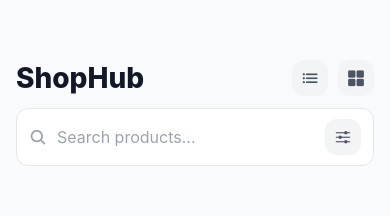
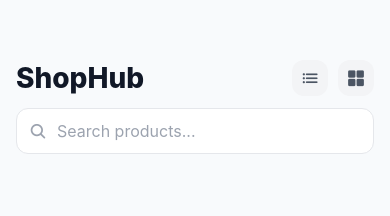
Before and after one commit to mahekgupta12/ShopHub, a React Native app: screen /MainTabs in a window 390 px wide. Shown: the top 216 px of the page. Built offline with nearby package versions, Linux system fonts and the light colour scheme.

Commit message:
Search bar added in new file

```diff
--- a/package.json
+++ b/package.json
@@ -18,7 +18,8 @@
     "react": "19.1.1",
     "react-native": "0.82.1",
     "react-native-safe-area-context": "^5.6.2",
-    "react-native-screens": "^4.18.0"
+    "react-native-screens": "^4.18.0",
+    "react-native-vector-icons": "^10.3.0"
   },
   "devDependencies": {
     "@babel/core": "^7.25.2",
@@ -33,6 +34,7 @@
     "@react-native/typescript-config": "0.82.1",
     "@types/jest": "^29.5.13",
     "@types/react": "^19.1.1",
+    "@types/react-native-vector-icons": "^6.4.18",
     "@types/react-test-renderer": "^19.1.0",
     "eslint": "^8.19.0",
     "jest": "^29.6.3",
--- a/src/Screens/Home/HomeScreens.tsx
+++ b/src/Screens/Home/HomeScreens.tsx
@@ -1,6 +1,8 @@
+// src/Screens/Home/HomeScreens.tsx
 import React, { useState } from "react";
-import { View, Text, TextInput, TouchableOpacity, StyleSheet } from "react-native";
+import { View, Text, TouchableOpacity, StyleSheet } from "react-native";
 import Ionicons from "react-native-vector-icons/Ionicons";
+import SearchBar from "./SearchBar";
 
 export default function HomeScreens() {
   const [query, setQuery] = useState("");
@@ -21,20 +23,11 @@ export default function HomeScreens() {
         </View>
       </View>
 
-      {/* Search */}
-      <View style={styles.searchWrap}>
-        <Ionicons name="search" size={18} color="#9CA3AF" />
-        <TextInput
-          placeholder="Search products..."
-          value={query}
-          onChangeText={setQuery}
-          placeholderTextColor="#9CA3AF"
-          style={styles.searchInput}
-        />
-        <TouchableOpacity style={styles.filterChip} activeOpacity={0.8}>
-          <Ionicons name="options" size={18} color="#4B5563" />
-        </TouchableOpacity>
-      </View>
+      {/* Search (without FilterIcon now) */}
+      <SearchBar
+        query={query}
+        onChangeQuery={setQuery}
+      />
 
       {/* Content area (empty for now) */}
       <View style={styles.emptyArea}>
@@ -74,32 +67,7 @@ const styles = StyleSheet.create({
     justifyContent: "center",
   },
 
-  /* Search */
-  searchWrap: {
-    flexDirection: "row",
-    alignItems: "center",
-    gap: 10,
-    backgroundColor: "#FFFFFF",
-    borderRadius: 12,
-    paddingHorizontal: 12,
-    paddingVertical: 10,
-    borderWidth: 1,
-    borderColor: "#E5E7EB",
-    marginBottom: 12,
-  },
-  searchInput: { flex: 1, fontSize: 16, color: "#111827", paddingVertical: 2 },
-  filterChip: {
-    height: 36,
-    width: 36,
-    borderRadius: 12,
-    backgroundColor: "#F3F4F6",
-    alignItems: "center",
-    justifyContent: "center",
-  },
-
-  /* Empty content placeholder */
   emptyArea: {
     flex: 1,
-    // add future content here
   },
 });
--- /dev/null
+++ b/src/Screens/Home/SearchBar.tsx
@@ -0,0 +1,47 @@
+// src/Screens/Home/SearchBar.tsx
+import React from "react";
+import { View, TextInput, StyleSheet } from "react-native";
+import Ionicons from "react-native-vector-icons/Ionicons";
+
+type Props = {
+  query: string;
+  onChangeQuery: (text: string) => void;
+  RightElement?: React.ReactNode;
+};
+
+export default function SearchBar({ query, onChangeQuery, RightElement }: Props) {
+  return (
+    <View style={styles.searchWrap}>
+      <Ionicons name="search" size={18} color="#9CA3AF" />
+      <TextInput
+        placeholder="Search products..."
+        value={query}
+        onChangeText={onChangeQuery}
+        placeholderTextColor="#9CA3AF"
+        style={styles.searchInput}
+      />
+      {RightElement}
+    </View>
+  );
+}
+
+const styles = StyleSheet.create({
+  searchWrap: {
+    flexDirection: "row",
+    alignItems: "center",
+    gap: 10,
+    backgroundColor: "#FFFFFF",
+    borderRadius: 12,
+    paddingHorizontal: 12,
+    paddingVertical: 10,
+    borderWidth: 1,
+    borderColor: "#E5E7EB",
+    marginBottom: 12,
+  },
+  searchInput: {
+    flex: 1,
+    fontSize: 16,
+    color: "#111827",
+    paddingVertical: 2,
+  },
+});
```
Also changed, not shown: 2 other files (tests, documents, lock files or other folders).
